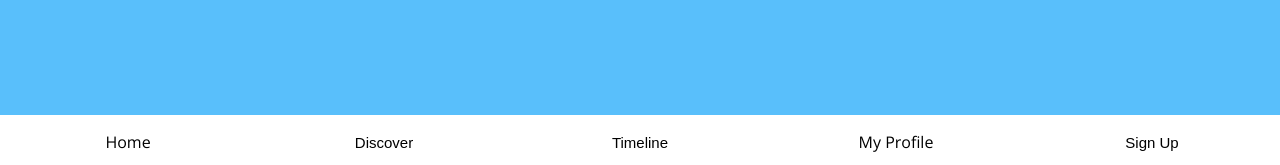
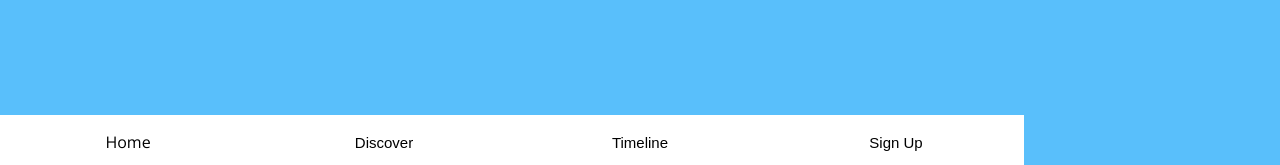
Before and after one commit to JLinson22/MVP-Project, a website: page public/index.html in a window 1280 px wide. Shown: the part 1278-1443 px from the top of the page. Drawn offline with nearby package versions, Linux system fonts and the light colour scheme.

Commit message:
nav bar fix

```diff
--- a/public/index.html
+++ b/public/index.html
@@ -60,9 +60,6 @@
                     <li class="footer-item" id="timeline">
                         <button class="timelineBtn" onclick="timelinePage()">Timeline</button>
                     </li>
-                    <li class="footer-item" id="profile">
-                        <a href="profile.html" class="nav-link">My Profile</a>
-                    </li>
                     <li class="footer-item" id="sign-up">
                         <button class="signupBtn" onclick="signUpPage()">Sign Up</button>
                     </li>
```
